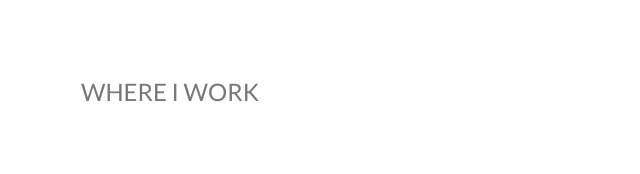
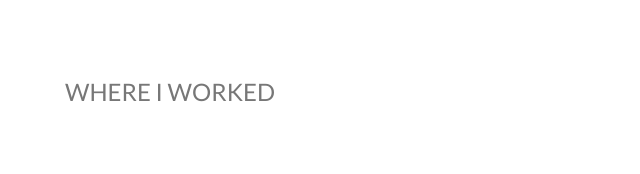
Before and after one commit to twinkle-s-njarackal/myweb, a plain HTML site: page index.html in a window 1280 px wide. Shown: the part 2144-2318 px from the top of the page, 470-1110 px from the left. Drawn offline with nearby package versions, Linux system fonts and the light colour scheme.

Commit message:
Update index.html
Changed experience

```diff
--- a/index.html
+++ b/index.html
@@ -176,7 +176,7 @@ body, html {
 
 <!-- Container (Contact Section) -->
 <div class="w3-content w3-container w3-padding-64" id="contact">
-  <h3 class="w3-center">WHERE I WORK</h3>
+  <h3 class="w3-center">WHERE I WORKED</h3>
   <!-- <p class="w3-center"><em>I'd love your feedback!</em></p> -->
 
   <div class="w3-row w3-padding-32 w3-section">
```
